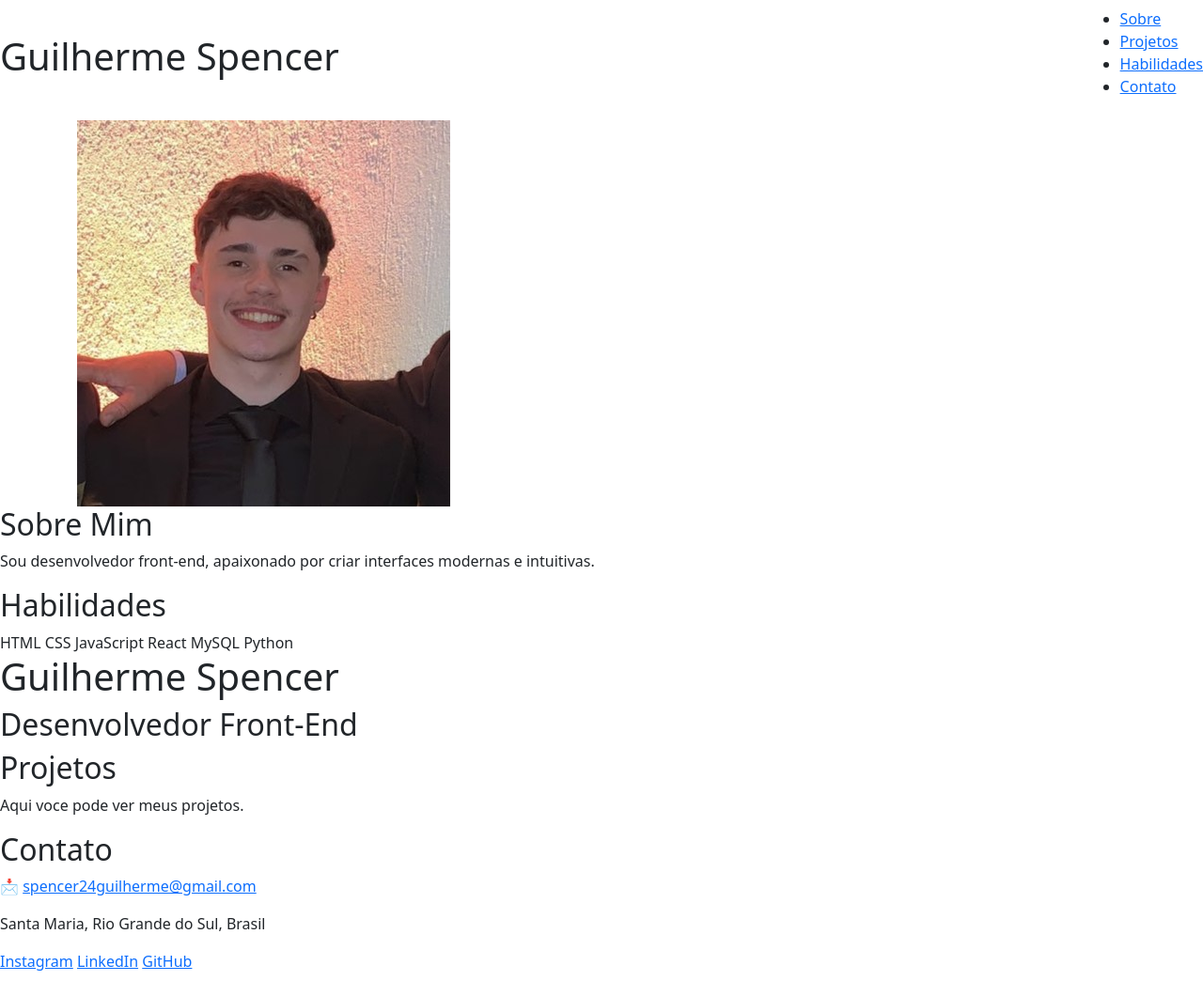
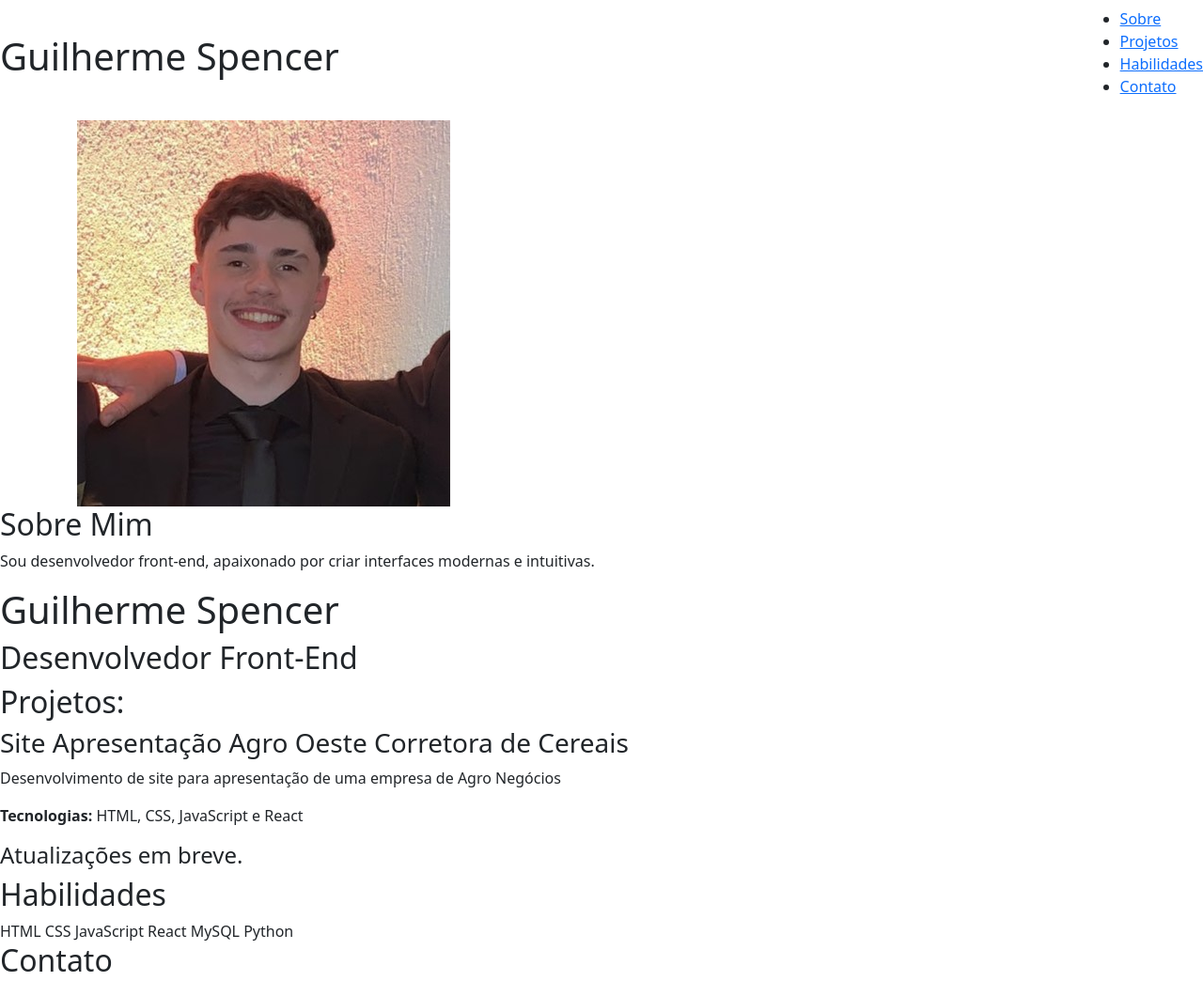
Before and after one commit to gspencert/portf.spencer, a plain HTML site: page index.html in a window 1280 px wide. Shown: the top 1044 px of the page at 94% size. Drawn offline with nearby package versions, Linux system fonts and the light colour scheme.

Commit message:
alteracao HTML

```diff
--- a/index.html
+++ b/index.html
@@ -26,6 +26,19 @@
             <p>Sou desenvolvedor front-end, apaixonado por criar interfaces modernas e intuitivas.</p>
         </section>
     </div>
+    <div class="nome-stack">
+        <h1>Guilherme Spencer</h1>
+        <h2>Desenvolvedor Front-End</h2>
+    </div>
+    <section id="projetos">
+        <h2>Projetos:</h2>
+        <div class="projeto">
+            <h3>Site Apresentação Agro Oeste Corretora de Cereais</h3>
+            <p>Desenvolvimento de site para apresentação de uma empresa de Agro Negócios</p>
+            <p><strong>Tecnologias:</strong> HTML, CSS, JavaScript e React</p>
+            <h4>Atualizações em breve.</h4>
+        </div>
+    </section>
     <section id="habilidades">
         <h2>Habilidades</h2>
         <div class="habilidade-list">
@@ -37,15 +50,6 @@
             <i class="python"></i> Python
         </div>
     </section>
-    <div class="nome-stack">
-        <h1>Guilherme Spencer</h1>
-        <h2>Desenvolvedor Front-End</h2>
-    </div>
-    <section>
-        <h2>Projetos</h2>
-        <p>Aqui voce pode ver meus projetos.</p>
-    </section>
-    <script src="script.js"></script>
     <section id="contato">
         <h2>Contato</h2>
         <p>📩 <a href="mailto:spencer24guilherme@gmail.com">spencer24guilherme@gmail.com</a></p>
@@ -56,5 +60,6 @@
             <a href="https://github.com/gspencert"><i class="fab fa-github"></i> GitHub</a>
         </div>
     </section>
+    <script src="script.js"></script>
 </body>
 </html>
--- a/script.js
+++ b/script.js
@@ -1,19 +1,15 @@
-document.addEventListener("DOMContentLoaded", function() {
-    const btnTop = document.createElement("button");
-    btnTop.textContent = "↑";
-    btnTop.classList.add("btn", "btn-primary", "fixed-bottom", "m-3");
-    btnTop.style.display = "none";
-    document.body.appendChild(btnTop);
+document.addEventListener("DOMContentLoaded", () => {
+    const sections = document.querySelectorAll("section");
 
-    window.addEventListener("scroll", function() {
-        if (window.scrollY > 300) {
-            btnTop.style.display = "block";
-        } else {
-            btnTop.style.display = "none";
-        }
-    });
+    function checkScroll() {
+        sections.forEach(section => {
+            const sectionTop = section.getBoundingClientRect().top;
+            if (sectionTop < window.innerHeight * 0.8) {
+                section.classList.add("active");
+            }
+        });
+    }
 
-    btnTop.addEventListener("click", function() {
-        window.scrollTo({ top: 0, behavior: "smooth" });
-    });
+    window.addEventListener("scroll", checkScroll);
+    checkScroll();
 });
--- a/styles.css
+++ b/styles.css
@@ -0,0 +1,9 @@
+html {
+    scroll-behavior: smooth;
+  }
+
+  body {
+    font-family: Arial, sans-serif;
+    margin: 0;
+    padding: 0;
+  }
```
